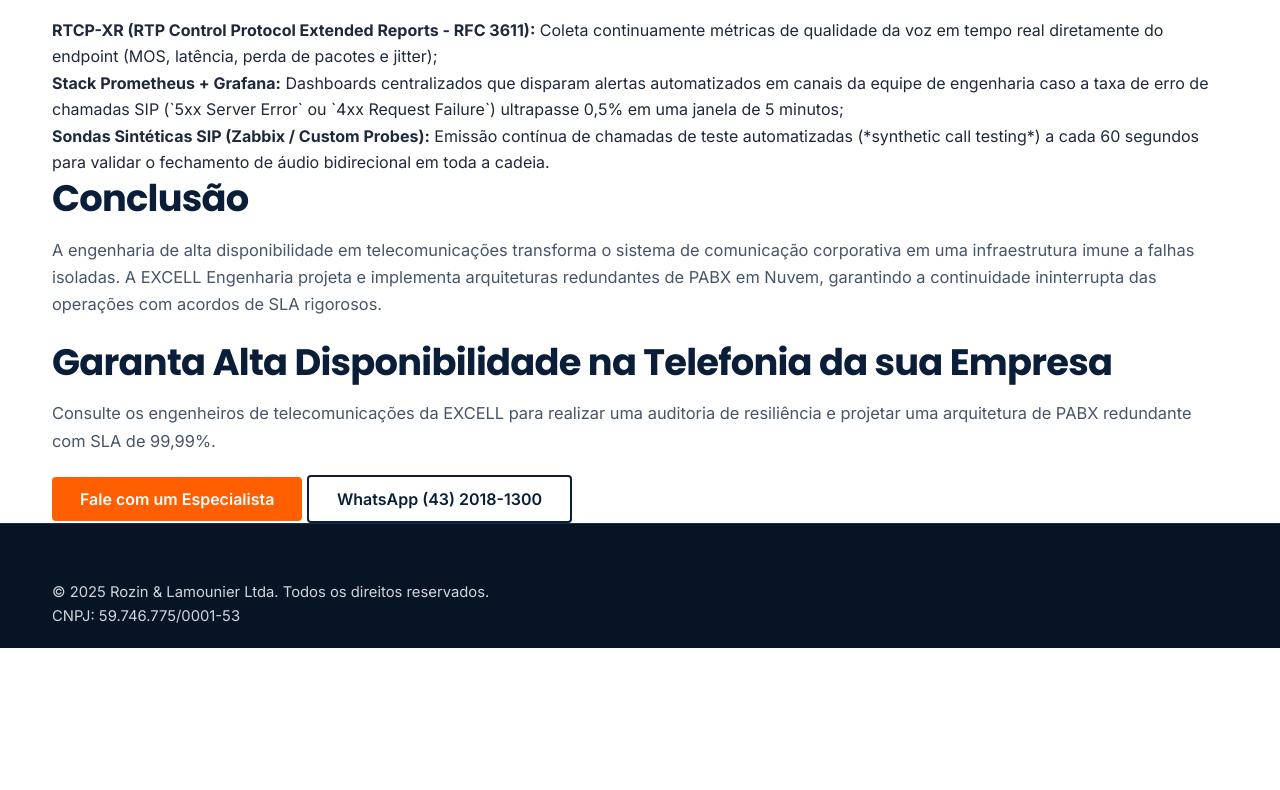
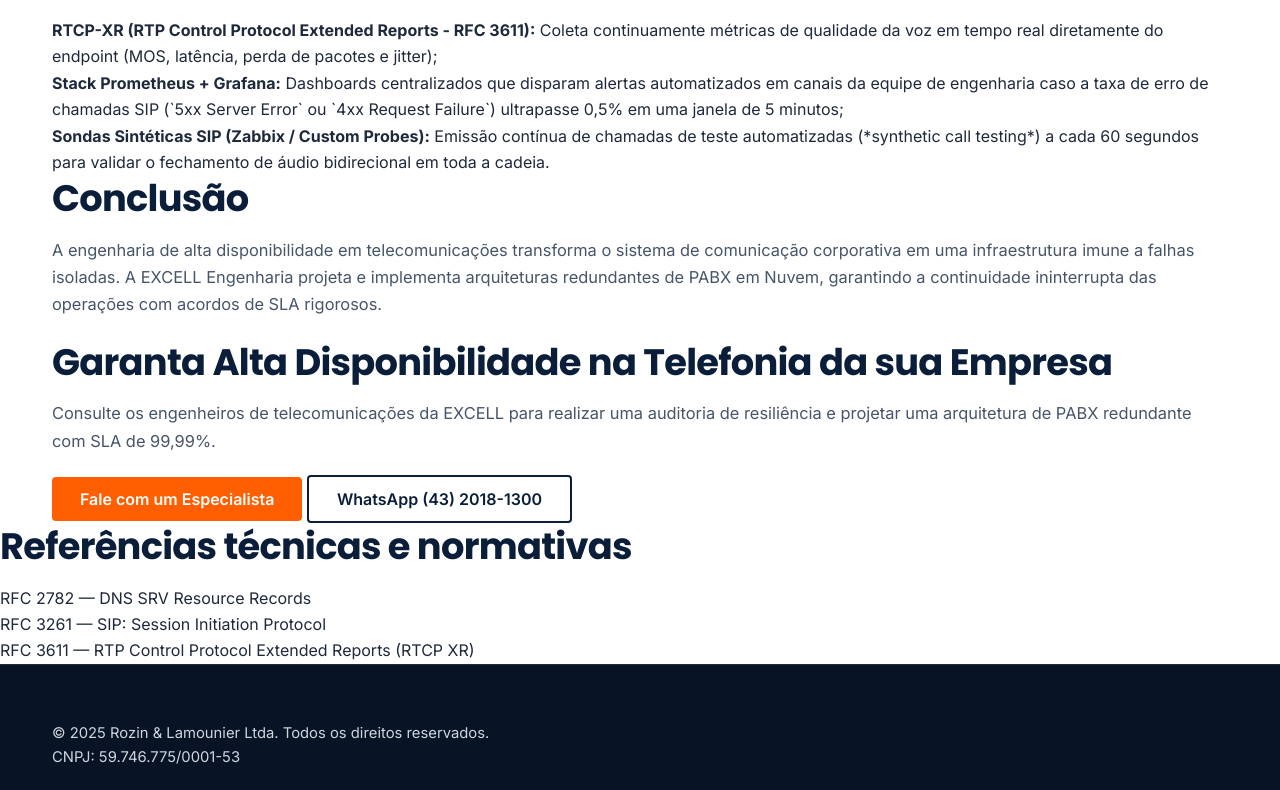
Before and after one commit to paulorozin/excell-new, a plain HTML site: page blog/telecom-redundancia.html in a window 1280 px wide. Shown: the part 2445-3235 px from the top of the page. Before the commit the page ends 3093 px from the top, so only its background shows below. Drawn offline with Linux system fonts and the light colour scheme.

Commit message:
Inclui referências técnicas de protocolos

```diff
--- a/blog/telecom-redundancia.html
+++ b/blog/telecom-redundancia.html
@@ -207,6 +207,15 @@ _sip._udp.operadora.com.br. IN SRV 20 40 5060 proxy-backup.operadora.com.br.</co
       </div>
     </div>
   </div>
+
+      <section class="article-references" aria-labelledby="article-references-title">
+        <h2 id="article-references-title">Referências técnicas e normativas</h2>
+        <ul>
+        <li><a href="https://www.rfc-editor.org/rfc/rfc2782.html" target="_blank" rel="noopener noreferrer">RFC 2782 — DNS SRV Resource Records</a></li>
+        <li><a href="https://www.rfc-editor.org/rfc/rfc3261.html" target="_blank" rel="noopener noreferrer">RFC 3261 — SIP: Session Initiation Protocol</a></li>
+        <li><a href="https://www.rfc-editor.org/rfc/rfc3611.html" target="_blank" rel="noopener noreferrer">RFC 3611 — RTP Control Protocol Extended Reports (RTCP XR)</a></li>
+        </ul>
+      </section>
 </main>
 
   <footer class="site-footer">
```
